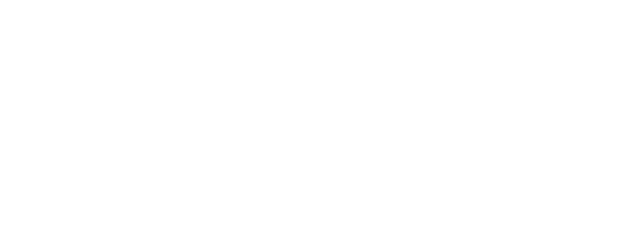
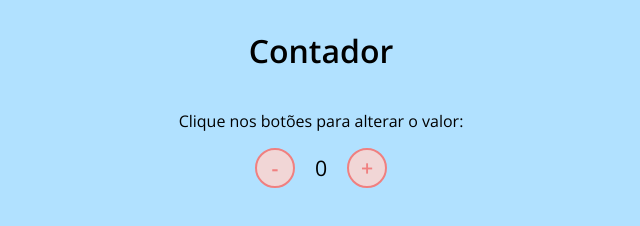
Before and after one commit to jhonjonh/desafio-dio-github, a plain HTML site: page JS/index.html in a window 1280 px wide. Shown: the whole page, without its empty margins (319-959 px from the left). Drawn offline with nearby package versions, Linux system fonts and the light colour scheme.

Commit message:
incremento-decremento

```diff
--- /dev/null
+++ b/JS/assets/css/styles.css
@@ -0,0 +1,37 @@
+@import url('https://fonts.googleapis.com/css2?family=Open+Sans:wght@300;600&display=swap');
+
+* {
+    font-family: 'Open Sans', sans-serif;
+}
+
+body {
+    display: flex;
+    align-items: center;
+    justify-content: center;
+    flex-direction: column;
+    background-color: rgb(177, 225, 255);
+}
+
+button {
+    height: 40px;
+    width: 40px;
+    border-radius: 50%;
+    border: 2px solid lightcoral;
+    background-color: rgb(241, 214, 214);
+    color: lightcoral;
+    font-size: 16pt;
+    font-weight: 600;
+    text-align: center;
+    cursor: pointer;
+}
+
+#counter {
+    display: flex;
+}
+
+#currentNumber {
+    display: flex;
+    align-items: center;
+    margin: 0 20px;
+    font-size: 16pt;
+}
--- /dev/null
+++ b/JS/assets/js/script.js
@@ -0,0 +1,11 @@
+var currentNumberWrapper = document.getElementById('currentNumber');
+var currentNumber = 0;
+
+function increment() {
+    currentNumber ++;
+    currentNumberWrapper.innerHTML = currentNumber;
+}
+function decrement() {
+    currentNumber --;
+    currentNumberWrapper.innerHTML = currentNumber;
+}
--- a/JS/index.html
+++ b/JS/index.html
@@ -1,12 +1,24 @@
 <!DOCTYPE html>
 <html lang="pt-BR">
+
 <head>
     <meta charset="UTF-8">
     <meta http-equiv="X-UA-Compatible" content="IE=edge">
     <meta name="viewport" content="width=device-width, initial-scale=1.0">
+    <link rel="stylesheet" href="assets/css/styles.css">
     <title>Teste</title>
 </head>
+
 <body>
+    <h1>Contador</h1>
+    <p>Clique nos botões para alterar o valor:</p>
+    <div id="counter">
+        <button name="subtrair" onclick="decrement()">-</button>
+        <span id="currentNumber">0</span>
+        <button name="adicionar" onclick="increment()">+</button>
+    </div>
 
+    <script src="assets/js/script.js"></script>
 </body>
+
 </html>
```
Also changed, not shown: JS/assets/script.js (deleted).
